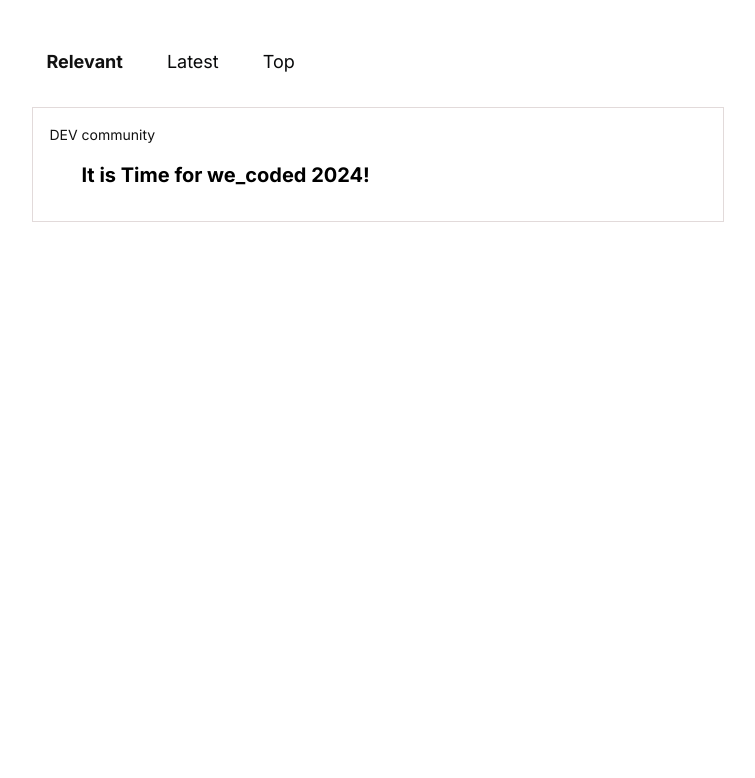
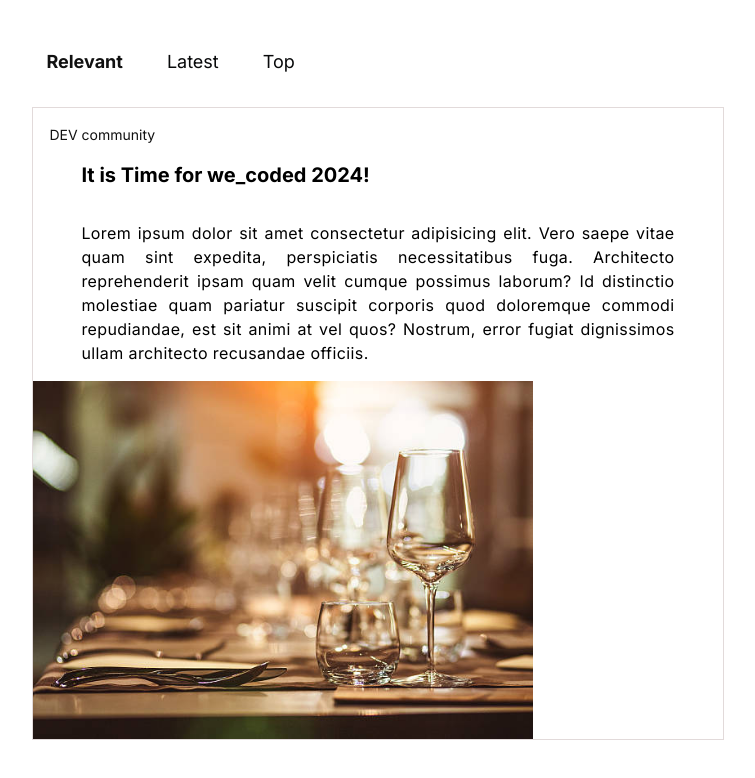
Before and after one commit to TamannaAfroz2666/PracticeProjectNextJs, a Next.js app: page / in a window 1280 px wide. Shown: the top 778 px of the page, without its empty margins (262-1017 px from the left). Built offline with nearby package versions, Linux system fonts and the light colour scheme.

Commit message:
image issue fixed

```diff
--- a/src/app/content-blog/page.jsx
+++ b/src/app/content-blog/page.jsx
@@ -1,5 +1,7 @@
 import React from "react";
 import "../../Styles/BlogContent.css";
+import Image from "next/image";
+
 
 const BlogContent = () => {
   return (
@@ -7,6 +9,15 @@
       <div className="contentsContainer">
         <h5 className="sortTitle"> DEV community</h5>
         <h1 className="titleBlog text-xl font-bold pl-12 pb-8"> It is Time for we_coded 2024!</h1>
+        <p className="descriptionBlog text-base pl-12 pr-12 pb-4 leading-6 tracking-wide text-justify ">Lorem ipsum dolor sit amet consectetur adipisicing elit. Vero saepe vitae quam sint expedita, perspiciatis necessitatibus fuga. Architecto reprehenderit ipsam quam velit cumque possimus laborum? Id distinctio molestiae quam pariatur suscipit corporis quod doloremque commodi repudiandae, est sit animi at vel quos? Nostrum, error fugiat dignissimos ullam architecto recusandae officiis.</p>
+
+         <Image
+      src="/img1.jpg"
+      width={500}
+      height={500}
+      alt="Picture of the author"
+    />
+
       </div>
     </div>
   );
```
Also changed, not shown: public/img1.jpg (added).
